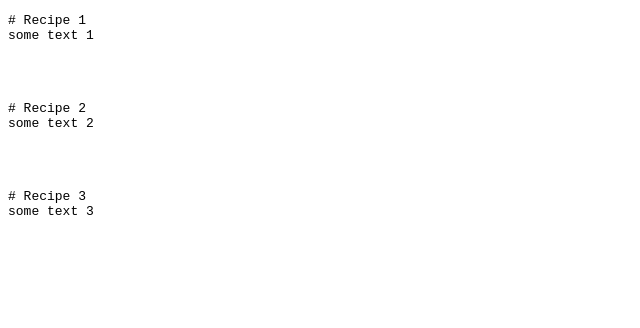
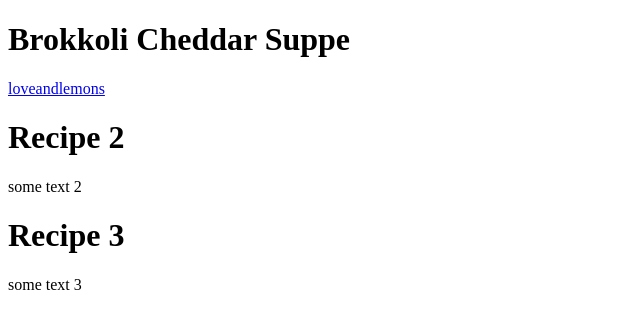
Before and after one commit to spuckydaslama/kwezeen, a SvelteKit app: page / in a window 1280 px wide. Shown: the top 328 px of the page, without its empty margins (0-640 px from the left). Built offline with nearby package versions, Linux system fonts and the light colour scheme.

Commit message:
add markedjs to render recipe data

```diff
--- a/package.json
+++ b/package.json
@@ -30,5 +30,8 @@
 		"typescript": "^5.4.5",
 		"vite": "^5.2.11"
 	},
-	"type": "module"
+	"type": "module",
+	"dependencies": {
+		"marked": "^12.0.2"
+	}
 }
--- a/src/lib/data/recipes.md
+++ b/src/lib/data/recipes.md
@@ -1,5 +1,6 @@
-# Recipe 1
-some text 1
+# Brokkoli Cheddar Suppe
+
+[loveandlemons](https://www.loveandlemons.com/wprm_print/67502)
 
 ---SPLIT---
 
--- a/src/routes/+page.svelte
+++ b/src/routes/+page.svelte
@@ -1,12 +1,13 @@
 <script lang="ts">
-	// import recipes.md and split the text by '---'
 	import recipes from '$lib/data/recipes.md?raw';
+	import {marked} from "marked";
 
 	const allRecipes = recipes.split('---SPLIT---');
+	const recipesHtml = allRecipes.map(recipe => marked(recipe));
 </script>
 
 <main>
-	{#each allRecipes as recipe}
-		<pre>{recipe}</pre>
+	{#each recipesHtml as recipe}
+		{@html recipe}
 	{/each}
 </main>
```
Also changed, not shown: 1 other file (tests, documents, lock files or other folders).
